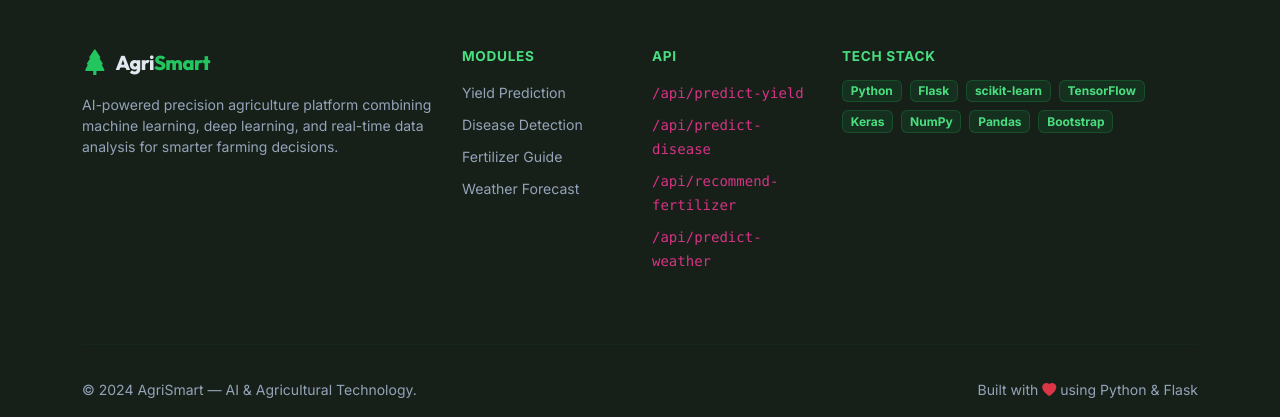
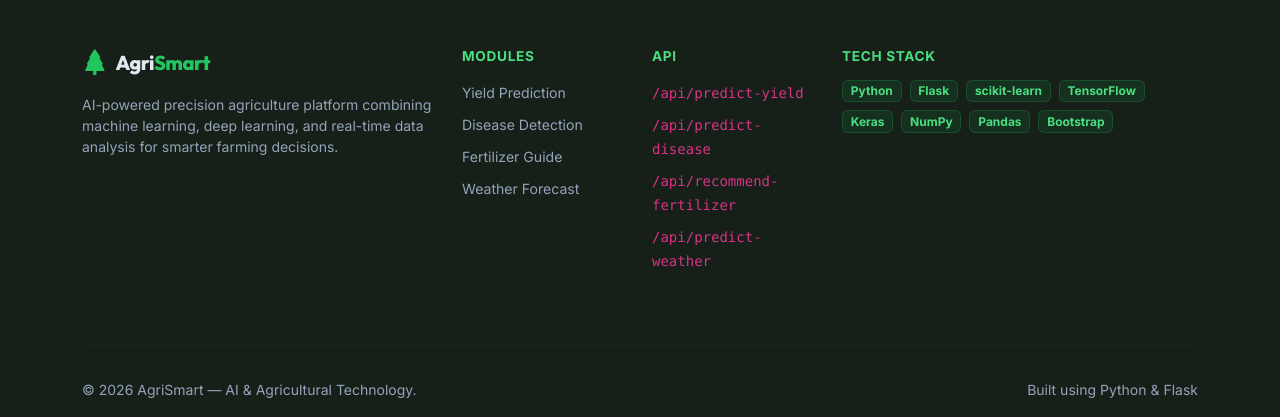
Before and after one commit to Priyanka-N2781/Agri-Smart, a Flask app: page /about in a window 1280 px wide. Shown: the part 2727-3144 px from the top of the page. Run offline with Flask 3, Linux system fonts and the light colour scheme.

Commit message:
Footer: update year to 2026 and simplify 'Built using' text

```diff
--- a/templates/base.html
+++ b/templates/base.html
@@ -145,10 +145,10 @@
     <hr class="footer-hr"/>
     <div class="row py-3 align-items-center">
       <div class="col-md-6 text-center text-md-start">
-        <small class="text-muted">© 2024 AgriSmart — AI &amp; Agricultural Technology.</small>
+         <small class="text-muted">© 2026 AgriSmart — AI &amp; Agricultural Technology.</small>
       </div>
       <div class="col-md-6 text-center text-md-end mt-2 mt-md-0">
-        <small class="text-muted">Built with <i class="bi bi-heart-fill text-danger"></i> using Python &amp; Flask</small>
+         <small class="text-muted">Built using Python &amp; Flask</small>
       </div>
     </div>
   </div>
```
